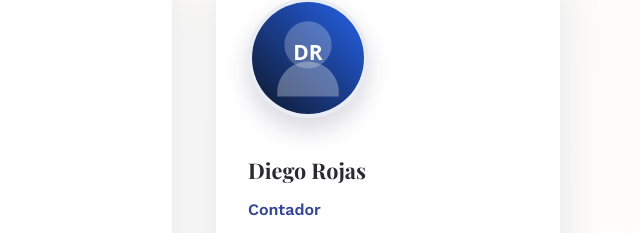
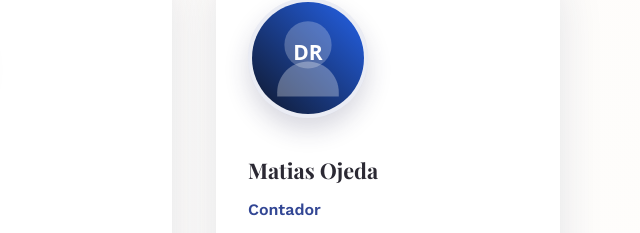
Before and after one commit to pumas2025pumas-max/ChatGpt, a plain HTML site: page index.html in a window 1280 px wide. Shown: the part 1791-2024 px from the top of the page, 640-1280 px from the left. Drawn offline with nearby package versions, Linux system fonts and the light colour scheme.

Commit message:
Update index.html

```diff
--- a/index.html
+++ b/index.html
@@ -133,7 +133,7 @@
               alt="Retrato profesional de Diego Rojas"
             />
             <div class="team-card__content">
-              <h3>Diego Rojas</h3>
+              <h3>Matias Ojeda</h3>
               <p class="team-card__role">Contador</p>
               <ul>
                 <li>****************</li>
```
